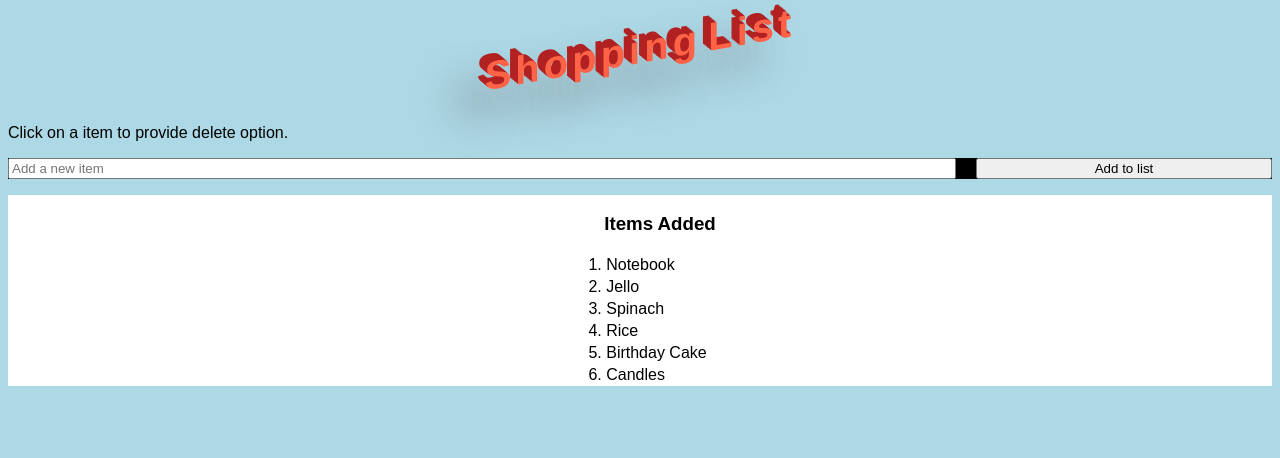
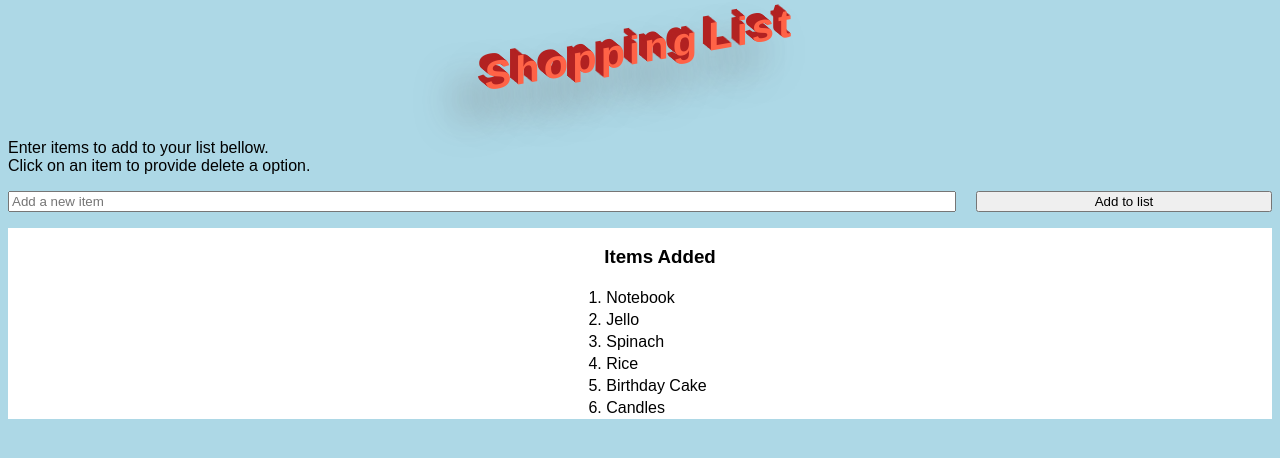
Before and after one commit to johndavidsonbass/Dom-Events, a website: page index.html in a window 1280 px wide. Drawn offline with Linux system fonts and the light colour scheme.

Commit message:
modified:   index.html 	modified:   style.css

```diff
--- a/index.html
+++ b/index.html
@@ -6,7 +6,10 @@
 </head>
 <body>
 	<h1 class="coolTitle">Shopping List</h1>
-	<p id="first">Click on a item to provide delete option.</p>
+	<p id="first">
+		Enter items to add to your list bellow. <br>
+		Click on an item to provide delete a option.
+	</p>
 	<div class="inputbox">
 
 			<input id="userinput" type="text" placeholder="Add a new item">
--- a/style.css
+++ b/style.css
@@ -4,7 +4,7 @@ body {
 }
 
 .coolTitle {
-  padding-bottom: 25px;
+  padding-bottom: 40px;
   text-align: center;
   font-family: 'Oswald', Helvetica, sans-serif;
   font-size: 40px;
@@ -55,7 +55,6 @@ button {
 .inputbox {
   display: grid;
   grid-template-columns: 3fr 1fr;
-  background-color: black;
 }
 
 .listbox {
```
